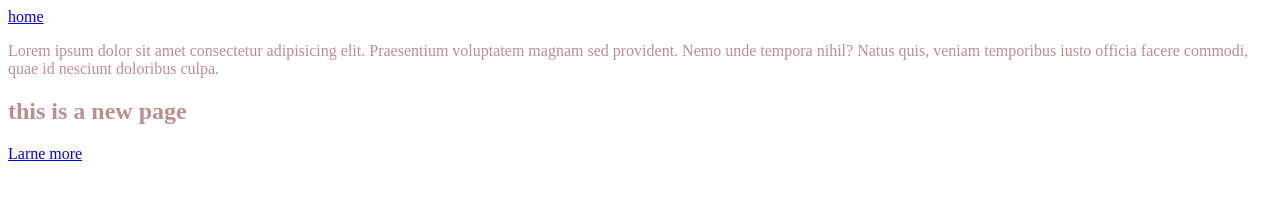
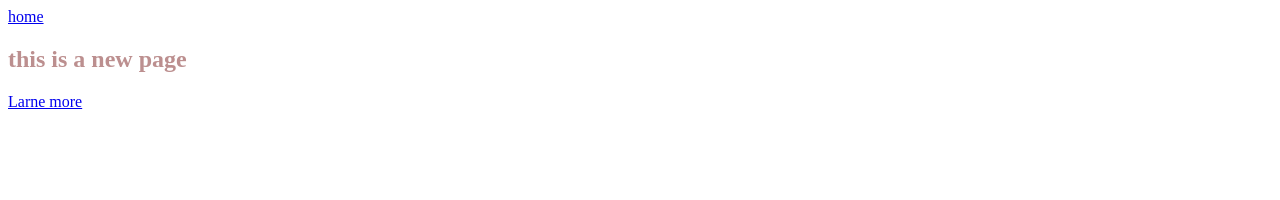
Before and after one commit to abdursubhan/landing-page, a plain HTML site: page index.html in a window 1280 px wide. Drawn offline with Linux system fonts and the light colour scheme.

Commit message:
index file chan

```diff
--- a/index.html
+++ b/index.html
@@ -8,7 +8,7 @@
 </head>
 <body>
     <a href="#">home</a>
-    <p>Lorem ipsum dolor sit amet consectetur adipisicing elit. Praesentium voluptatem magnam sed provident. Nemo unde tempora nihil? Natus quis, veniam temporibus iusto officia facere commodi, quae id nesciunt doloribus culpa.</p>
+
     <h2>this is a new page
     </h2>
     <a href="# "> Larne more</a>
```
